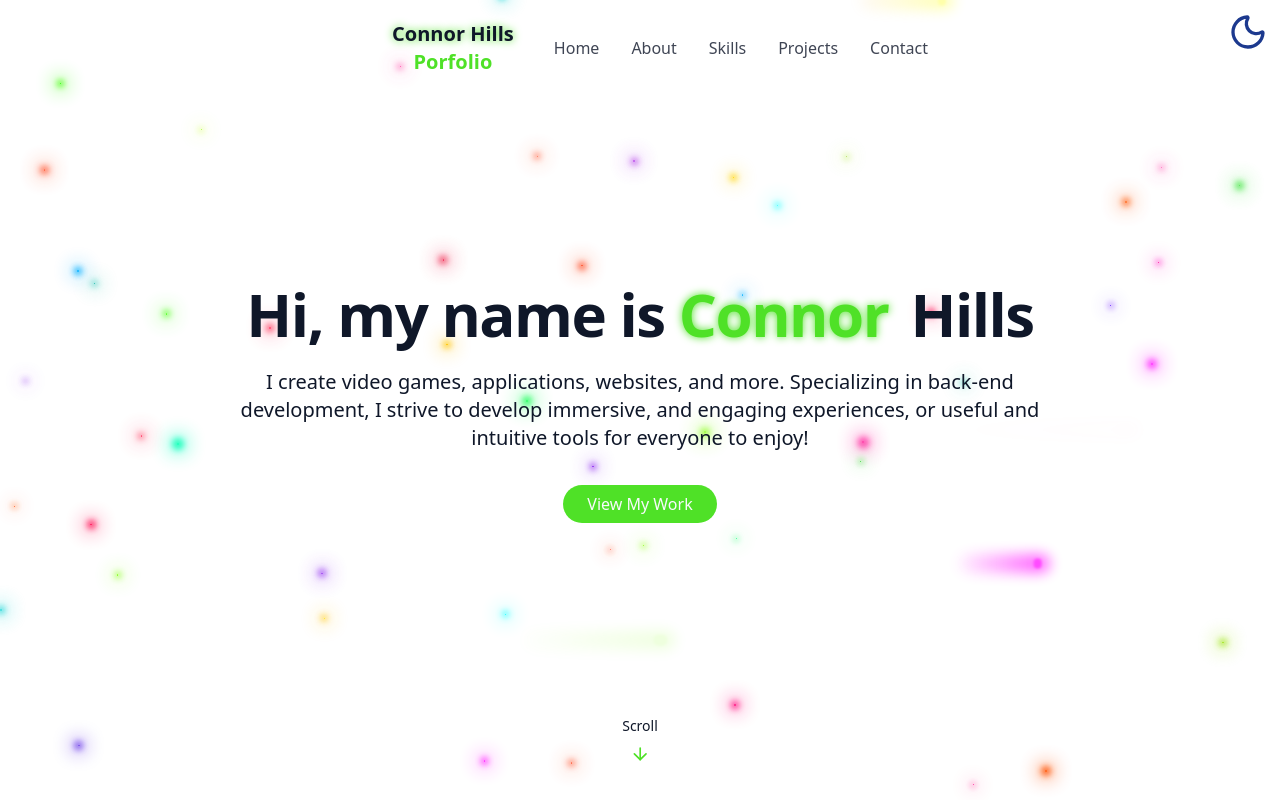
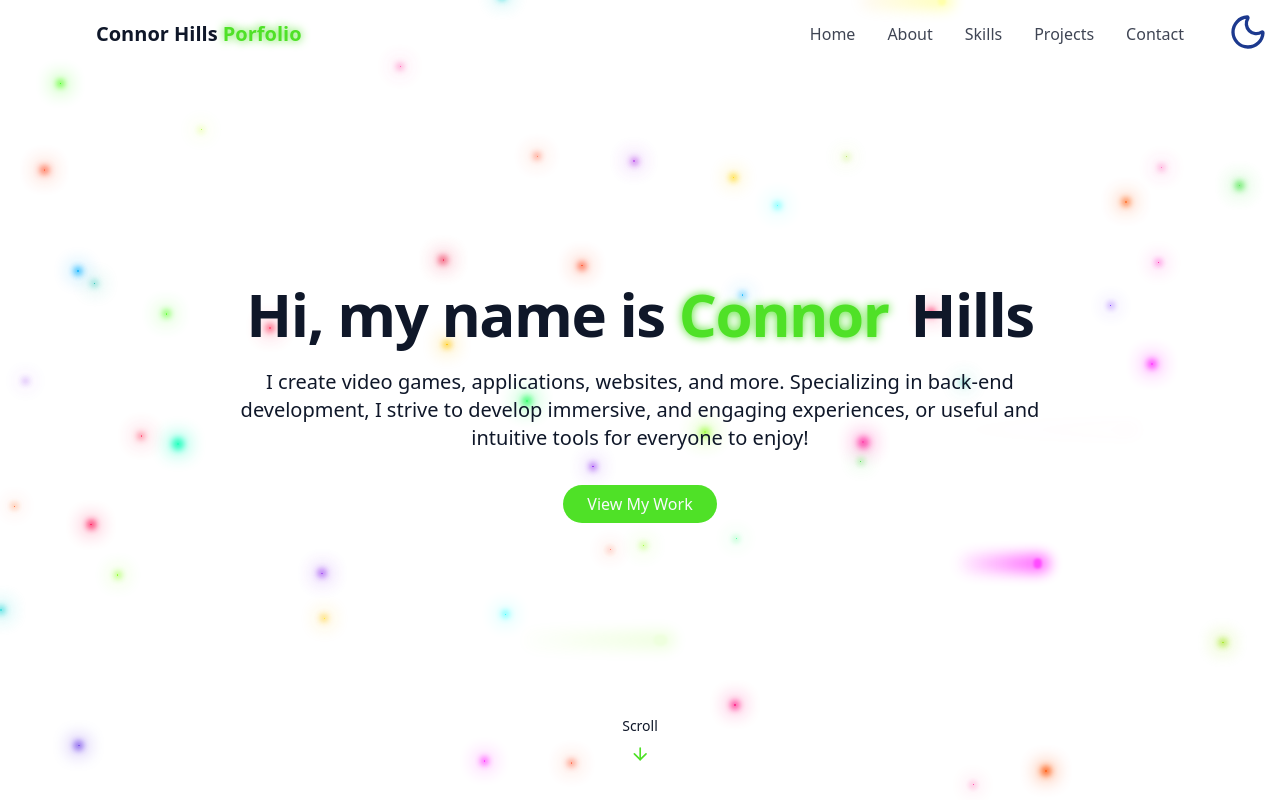
Before and after one commit to connorhills/react-tailwind-portfolio, a React (Vite) app: page / in a window 1280 px wide. Shown: the top 800 px of the page. Built offline with nearby package versions, Linux system fonts and the light colour scheme.

Commit message:
Fixed Nav Bar scroll + changed coloring

```diff
--- a/src/components/NavBar.jsx
+++ b/src/components/NavBar.jsx
@@ -16,7 +16,7 @@ export const NavBar = () => {
 
   useEffect(() => {
     const handleScroll = () => {
-      setIsScrolled(window.screenY > 10);
+      setIsScrolled(window.scrollY > 10);
     };
 
     window.addEventListener("scroll", handleScroll);
@@ -29,14 +29,14 @@ export const NavBar = () => {
         isScrolled ? "py-3 bg-background/80 backdrop-blur-md shadow-xs" : "py-5"
       )}
     >
-      <div className="container flex items-center justify-between">
+      <div className="w-full flex items-center justify-between px-24">
         <a
           className="text-xl font-bold text-primary flex items-center"
           href="#home"
         >
           <span className="relative z-10">
-            <span className="text-glow text-foreground"> Connor Hills </span>{" "}
-            Porfolio
+            <span className="text-foreground"> Connor Hills </span>{" "}
+            <span className="text-glow">Porfolio</span>
           </span>
         </a>
 
--- a/src/index.css
+++ b/src/index.css
@@ -129,7 +129,7 @@
 
 @utility text-glow {
   @apply relative;
-  text-shadow: 0 0px 8px hsl(var(--primary));
+  text-shadow: 0 0px 10px hsl(var(--primary));
 }
 
 @utility card-hover {
```
